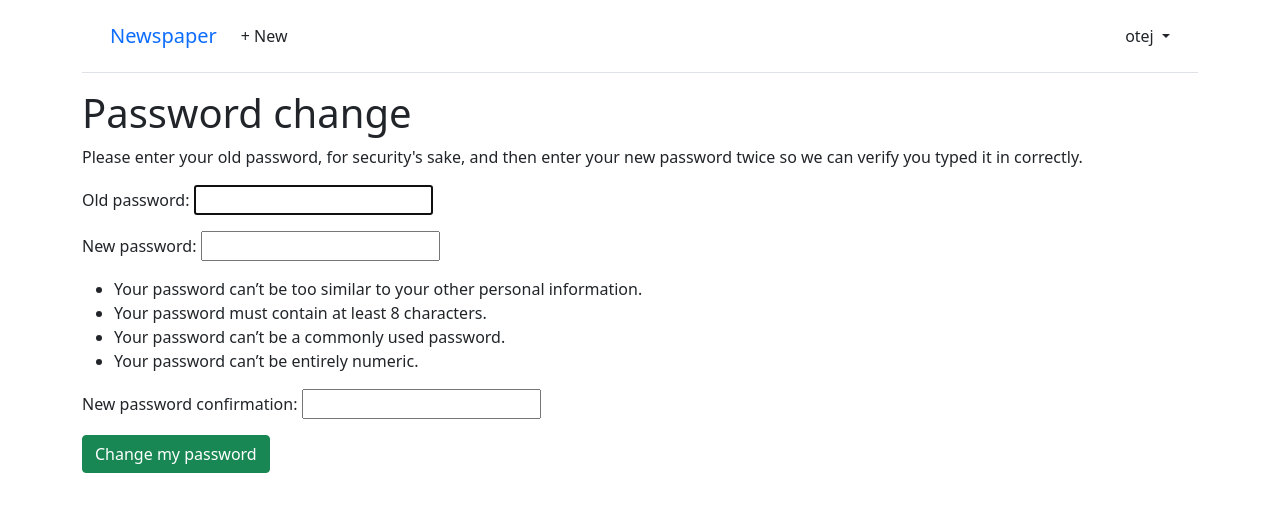
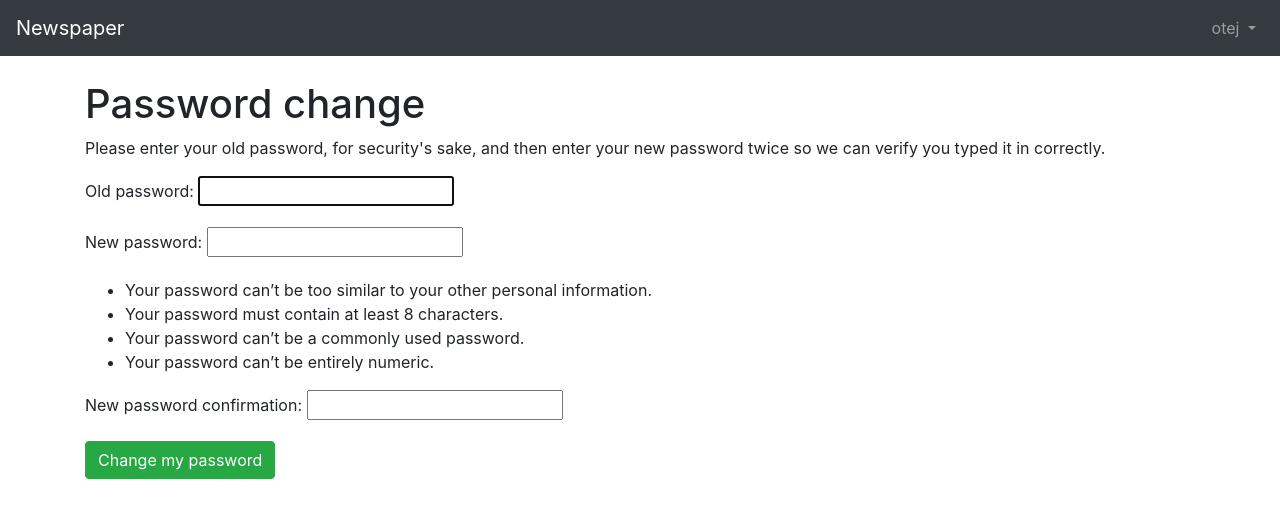
Before and after one commit to Uttej8/Newspaper-App, a Django app: page /users/password_change/ in a window 1280 px wide. Shown: the top 518 px of the page. Run offline with Django 4.2, Linux system fonts and the light colour scheme; a user stored in the database is signed in; parts of the project's set-up code (start-up, migrations or seed data) failed here and were passed over; some libraries are stand-ins or nearby versions.

Commit message:
changes -> base.html

```diff
--- a/templates/base.html
+++ b/templates/base.html
@@ -1,61 +1,52 @@
-<html>
-
+<!DOCTYPE html>
+<html lang="en">
 <head>
+    <!-- Required meta tags -->
     <meta charset="utf-8">
-  <title>{% block title %}Newspaper App{% endblock title %}</title>
-  <meta name="viewport" content="width=device-width,
-  initial-scale=1, shrink-to-fit=no">
+    <meta name="viewport" content="width=device-width, initial-scale=1, shrink-to-fit=no">
 
     <!-- Bootstrap CSS -->
-  <link href="https://cdn.jsdelivr.net/npm/bootstrap@5.1.3/dist/css/bootstrap.min.css" rel="stylesheet"
-    integrity="sha384-1BmE4kWBq78iYhFldvKuhfTAU6auU8tT94WrHftjDbrCEXSU1oBoqyl2QvZ6jIW3" crossorigin="anonymous">
+    <link rel="stylesheet" href="https://stackpath.bootstrapcdn.com/bootstrap/4.1.3/css/bootstrap.min.css" integrity="sha384-MCw98/SFnGE8fJT3GXwEOngsV7Zt27NXFoaoApmYm81iuXoPkFOJwJ8ERdknLPMO" crossorigin="anonymous">
+
+    <title>{% block title %}Newspaper App{% endblock title %}</title>
 </head>
-
 <body>
-  <div class="container">
-    <header class="p-3 mb-3 border-bottom">
-      <div class="container">
-        <div class="d-flex flex-wrap align-items-center justify-content-center
-          justify-content-lg-start">
+    <nav class="navbar navbar-expand-md navbar-dark bg-dark mb-4">
         <a class="navbar-brand" href="{% url 'home' %}">Newspaper</a>
-          <ul class="nav col-12 col-lg-auto me-lg-auto mb-2 justify-content-center
-            mb-md-0">
+        <button class="navbar-toggler" type="button" data-toggle="collapse" data-target="#navbarCollapse" aria-controls="navbarCollapse" aria-expanded="false" aria-label="Toggle navigation">
+            <span class="navbar-toggler-icon"></span>
+        </button>
+        <div class="collapse navbar-collapse" id="navbarCollapse">
             {% if user.is_authenticated %}
-            <li><a href="#" class="nav-link px-2 link-dark">+ New</a></li>
-          </ul>
-          <div class="dropdown text-end">
-            <a href="#" class="d-block link-dark text-decoration-none dropdown-toggle" id="dropdownUser1"
-              data-bs-toggle="dropdown" aria-expanded="false">
+            <ul class="navbar-nav ml-auto">
+                <li class="nav-item">
+                    <a class="nav-link dropdown-toggle" href="#" id="userMenu" data-toggle="dropdown" aria-haspopup="true" aria-expanded="false">
                         {{ user.username }}
                     </a>
-            <ul class="dropdown-menu text-small" aria-labelledby="dropdownUser1">
-              <li><a class="dropdown-item" href="{% url 'password_change'%}">
-                  Change password</a></li>
-              <li><a class="dropdown-item" href="{% url 'logout' %}">Log Out</a>
+                    <div class="dropdown-menu dropdown-menu-right" aria-labelledby="userMenu">
+                        <a class="dropdown-item" href="{% url 'password_change'%}">Change password</a>
+                        <div class="dropdown-divider"></div>
+                        <a class="dropdown-item" href="{% url 'logout' %}">Log Out</a>
+                    </div>
                 </li>
             </ul>
-          </div>
             {% else %}
-          <div class="text-end">
-            <a href="{% url 'login' %}" class="btn btn-outline-primary me-2">Log
-              In</a>
-            <a href="{% url 'signup' %}" class="btn btn-primary">Sign Up</a>
-          </div>
+            <form class="form-inline ml-auto">
+                <a href="{% url 'login' %}" class="btn btn-outline-secondary">Log In</a>
+                <a href="{% url 'signup' %}" class="btn btn-primary ml-2">Sign up</a>
+            </form>
             {% endif %}
         </div>
-      </div>
-    </header>
-
-    <main>
+    </nav>
+    <div class="container">
         {% block content %}
         {% endblock content %}
-    </main>
     </div>
 
-  <!-- Bootstrap JavaScript Bundle -->
-  <script src="https://cdn.jsdelivr.net/npm/bootstrap@5.1.3/dist/js/bootstrap.bundle.min.js"
-    integrity="sha384-ka7Sk0Gln4gmtz2MlQnikT1wXgYsOg+OMhuP+IlRH9sENBO0LRn5q+8nbTov4+1p"
-    crossorigin="anonymous"></script>
+    <!-- Optional JavaScript -->
+    <!-- jQuery first, then Popper.js, then Bootstrap JS -->
+    <script src="https://code.jquery.com/jquery-3.3.1.slim.min.js" integrity="sha384-q8i/X+965DzO0rT7abK41JStQIAqVgRVzpbzo5smXKp4YfRvH+8abtTE1Pi6jizo" crossorigin="anonymous"></script>
+    <script src="https://cdnjs.cloudflare.com/ajax/libs/popper.js/1.14.3/umd/popper.min.js" integrity="sha384-ZMP7rVo3mIykV+2+9J3UJ46jBk0WLaUAdn689aCwoqbB\JiSnjAK/l8WvCWPIPm49" crossorigin="anonymous"></script>
+    <script src="https://stackpath.bootstrapcdn.com/bootstrap/4.1.3/js/bootstrap.min.js" integrity="sha384-ChfqqxuZUCnJSK3+MXmPNIyE6ZbWh2IMqE241rYiqJxyMiZ6OW/JmZQ5stwEULTy" crossorigin="anonymous"></script>
 </body>
-
 </html>
```
Also changed, not shown: db.sqlite3. Lines whose indentation alone changed are shown as unchanged.
